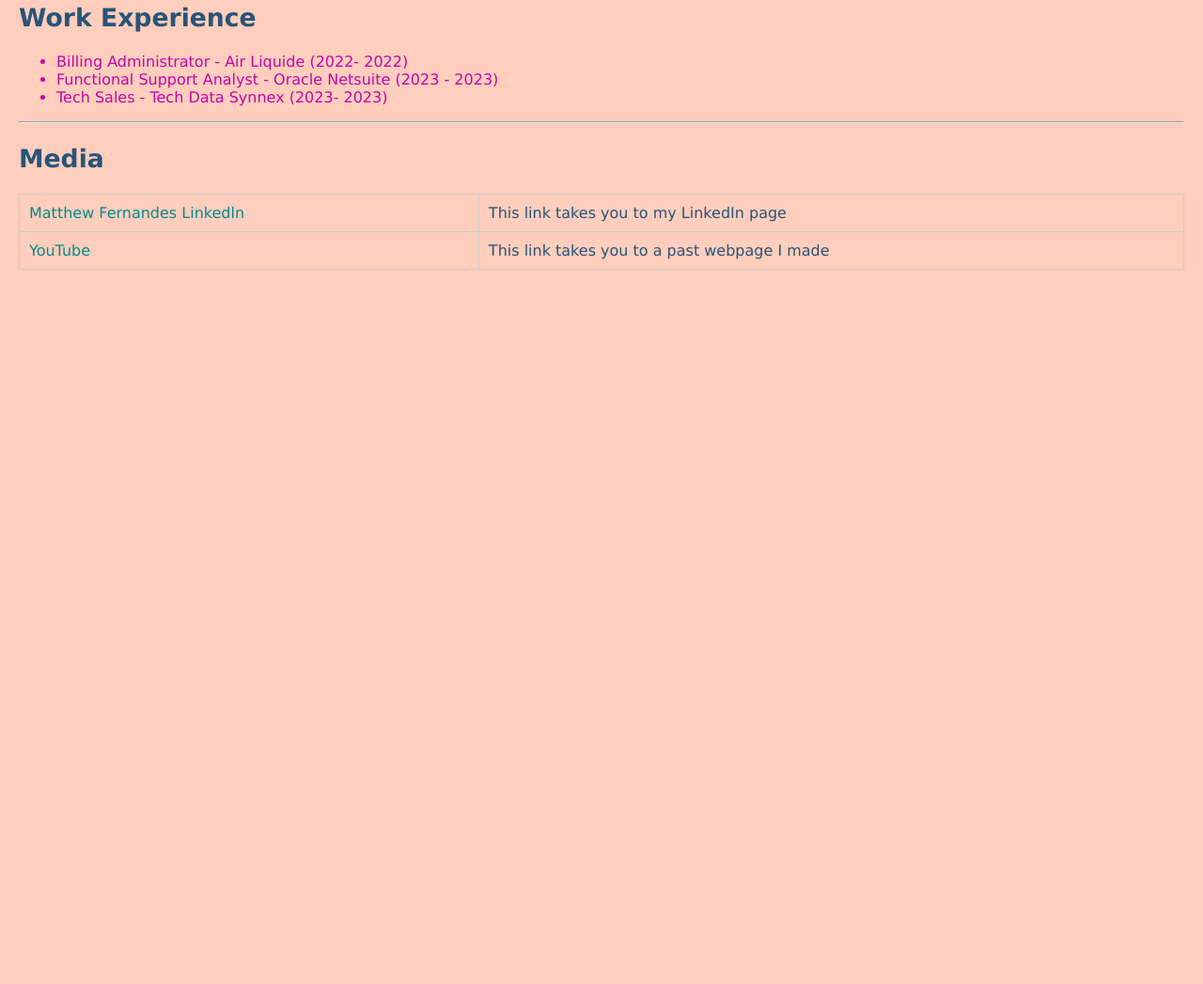
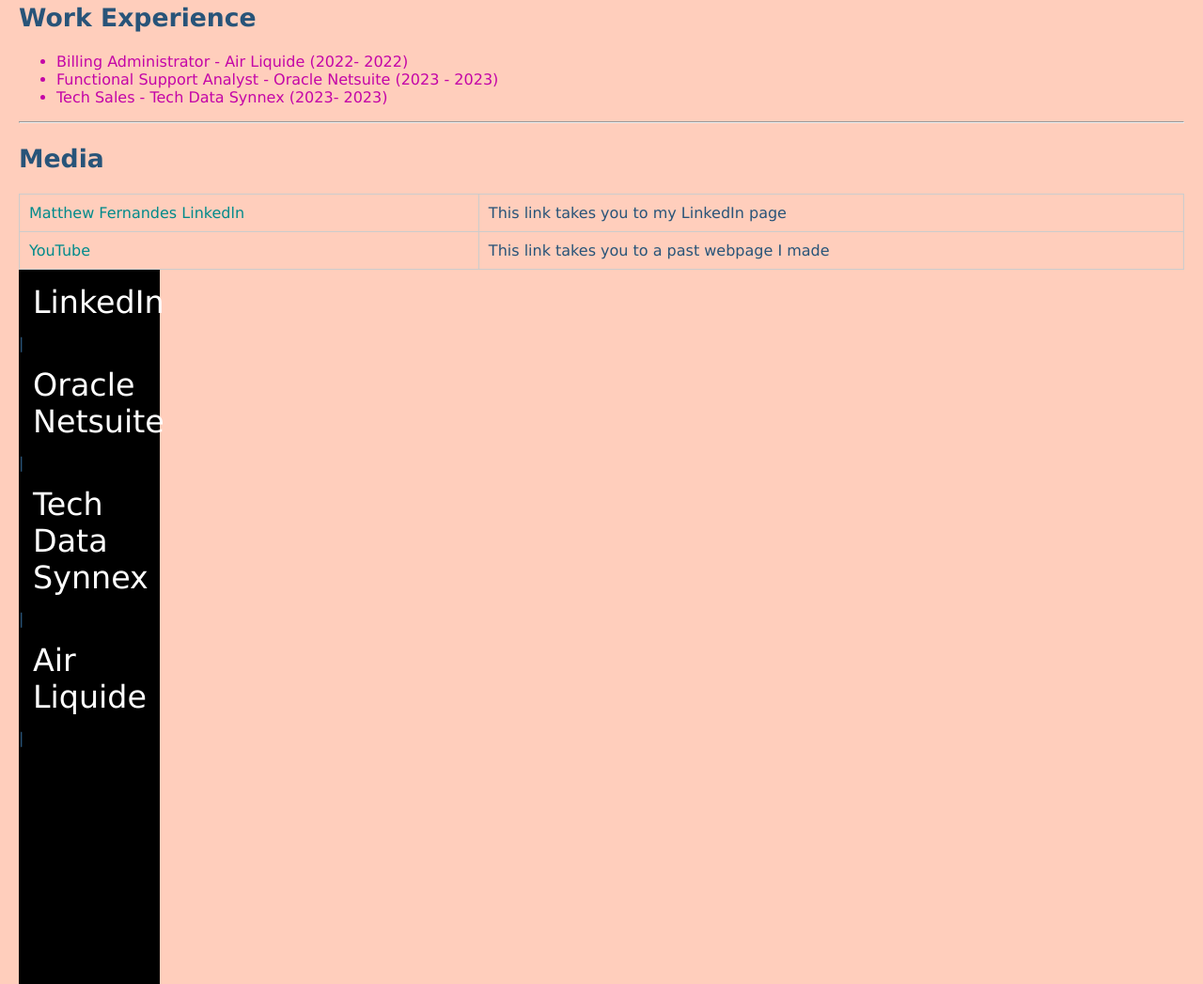
Before and after one commit to MattF-1/MattF-1.github.io, a plain HTML site: page index.html in a window 1280 px wide. Shown: the part 722-1769 px from the top of the page at 94% size. Before the commit the page ends 1029 px from the top, so only its background shows below. Drawn offline with Linux system fonts and the light colour scheme.

Commit message:
Update index.html

```diff
--- a/index.html
+++ b/index.html
@@ -53,6 +53,11 @@
             </tr>
         </table>
     </div>
-
+    <nav>
+        <a href="https://www.linkedin.com/in/matthew-fernandes-b4458524a">LinkedIn</a> |
+        <a href="https://www.netsuite.com/portal/home.shtml">Oracle Netsuite</a> |
+        <a href="https://www.tdsynnex.com/na/us/">Tech Data Synnex</a> |
+        <a href="https://www.airliquide.ca/">Air Liquide</a> |
+        </nav>
 </body>
 </html>
```
